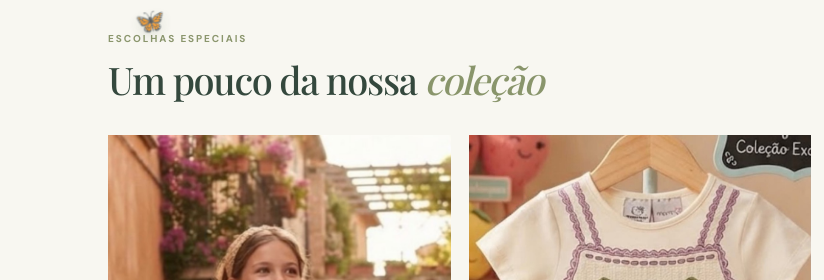
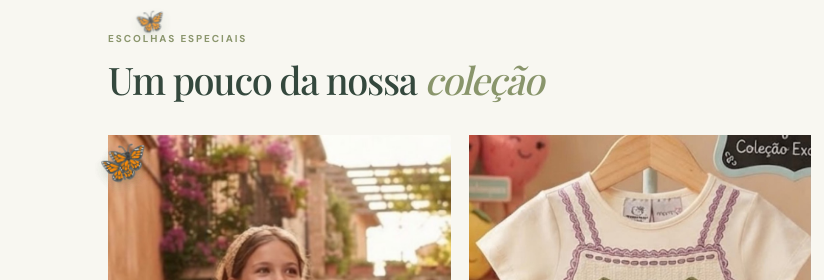
Before and after one commit to wchagas73-lang/Oliviacorrea, a plain HTML site: page index.html in a window 1280 px wide. Shown: the part 1180-1460 px from the top of the page, 0-824 px from the left. Drawn offline with nearby package versions, Linux system fonts and the light colour scheme.

Commit message:
Adiciona borboletas decorativas dentro da coleção de fotos

```diff
--- a/index.html
+++ b/index.html
@@ -76,6 +76,10 @@
         <article class="product-card"><img src="assets/conjunto-rosa-listrado.jpg" alt="Conjunto infantil rosa listrado"><div class="product-label"><span>Conforto e estilo</span><b>Conjunto rosa</b></div></article>
         <article class="product-card"><img src="assets/maio-rosa.jpg" alt="Moda praia infantil rosa"><div class="product-label"><span>Uma infância colorida, detalhes que encantam</span><b>Moda praia</b></div></article>
         <article class="product-card"><img src="assets/detalhe-vestido.jpg" alt="Detalhe de vestido infantil"><div class="product-label"><span>Beleza nos pequenos detalhes</span><b>Detalhes especiais</b></div></article>
+        <span class="site-butterfly gallery-butterfly gb-one" aria-hidden="true">🦋</span>
+        <span class="site-butterfly gallery-butterfly gb-two" aria-hidden="true">🦋</span>
+        <span class="site-butterfly gallery-butterfly gb-three" aria-hidden="true">🦋</span>
+        <span class="site-butterfly gallery-butterfly gb-four" aria-hidden="true">🦋</span>
       </div>
     </section>
 
```
